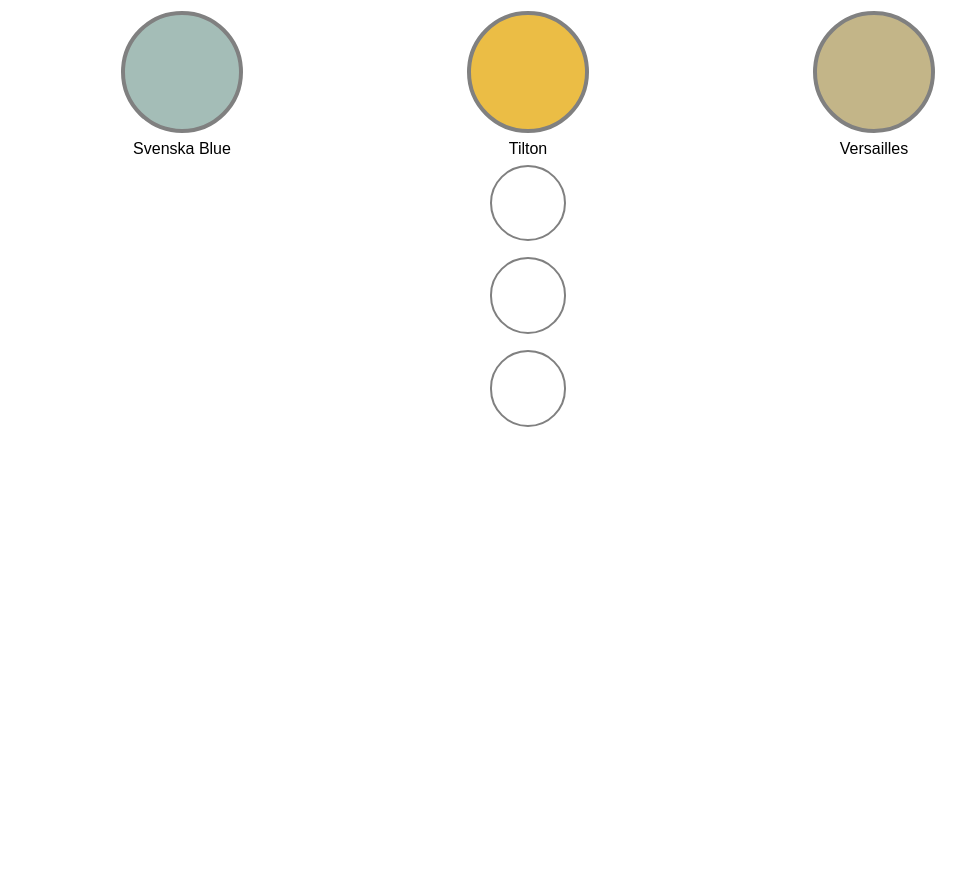
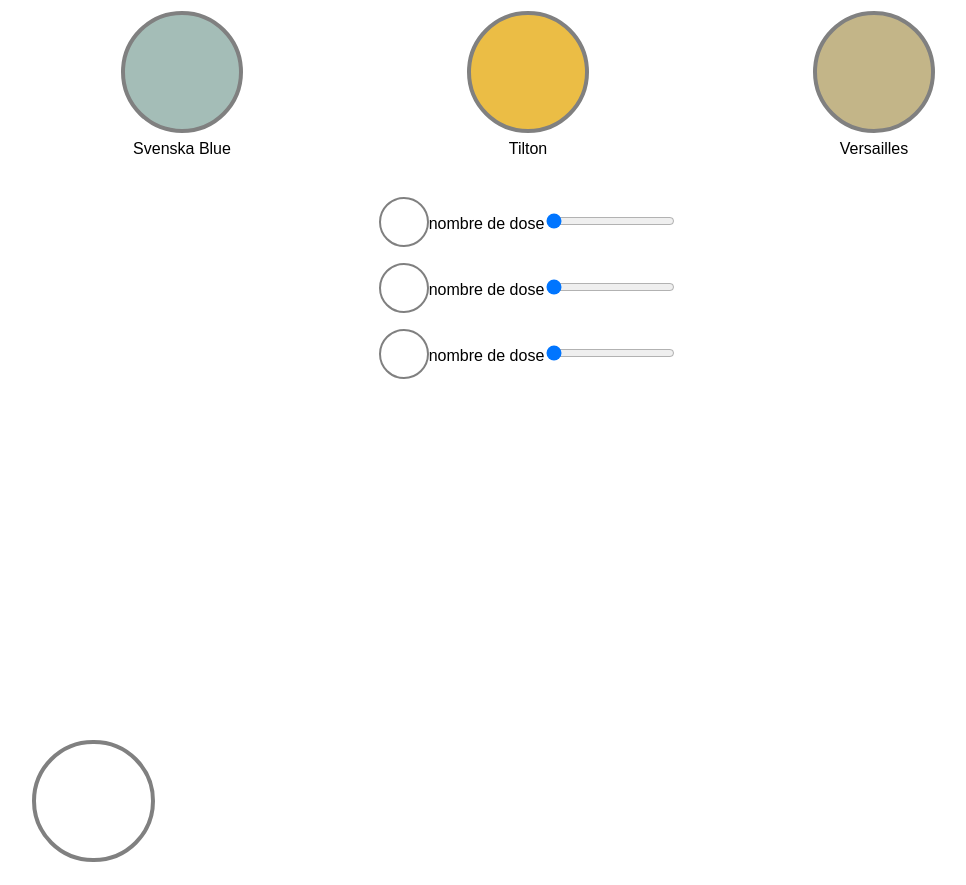
Before and after one commit to mtoulet/AnnySloan-Color-Mixer, a React app: page / in a window 1280 px wide. Shown: the part 1204-2089 px from the top of the page, without its empty margins (112-1078 px from the left). Before the commit the page ends 1639 px from the top, so only its background shows below. Built offline with nearby package versions, Linux system fonts and the light colour scheme.

Commit message:
c'est un tableaugit add .!

```diff
--- a/src/components/ColorBlender/index.js
+++ b/src/components/ColorBlender/index.js
@@ -8,30 +8,18 @@ import './styles.scss';
 // == Composant
 function ColorBlender() {
   const [color, setColor] = useState({ color1: 'color1', color2: 'color2', color3: 'color3' });
-  const [firstColorDose, setFirstColorDose] = useState(0);
-  const [secondColorDose, setSecondColorDose] = useState(0);
-  const [thirdColorDose, setThirdColorDose] = useState(0);
+  const [colorDose, setColorDose] = useState({ doseColor1: 1, doseColor2: 1, doseColor3: 1 });
 
-  const handleColorClick = (event) => {
-    switch (event.target.className) {
-      case 'color-picker-button-colorDoser1':
-        setFirstColorDose(firstColorDose + 1);
-        break;
-      case 'color-picker-button-colorDoser2':
-        setSecondColorDose(secondColorDose + 1);
-        break;
-      case 'color-picker-button-colorDoser3':
-        setThirdColorDose(thirdColorDose + 1);
-        break;
-      default:
-        break;
-    }
-  };
   return (
     <div className="ColorBlender">
-      <SelectColor2 handleColorClick={handleColorClick} color={color} setColor={setColor} />
-      <MixButton color={color} setColor={setColor} />
-      <MixedColor />
+      <SelectColor2 color={color} setColor={setColor} />
+      <MixButton
+        color={color}
+        setColor={setColor}
+        colorDose={colorDose}
+        setColorDose={setColorDose}
+      />
+      <MixedColor color={color} colorDose={colorDose} />
     </div>
   );
 }
--- a/src/components/MixButton/index.js
+++ b/src/components/MixButton/index.js
@@ -4,18 +4,67 @@ import PropTypes from 'prop-types';
 // recupere les données du stat (color) et yajoute une nouvelle valeur
 // (dose) via un slder par couleur
 
-function MixButton({ color }) {
+function MixButton({ color, colorDose, setColorDose }) {
+  const handleColorDoseChange = (event) => {
+    if (event.target.name === 'slider1') {
+      setColorDose(
+        {
+          doseColor1: event.target.value,
+          doseColor2: colorDose.doseColor2,
+          doseColor3: colorDose.doseColor3,
+        },
+      );
+    }
+    if (event.target.name === 'slider2') {
+      setColorDose(
+        {
+          doseColor1: colorDose.doseColor1,
+          doseColor2: event.target.value,
+          doseColor3: colorDose.doseColor3,
+        },
+      );
+    }
+    if (event.target.name === 'slider3') {
+      setColorDose(
+        {
+          doseColor1: colorDose.doseColor1,
+          doseColor2: colorDose.doseColor2,
+          doseColor3: event.target.value,
+        },
+      );
+    }
+  };
   return (
     <div className="slider-selected-container">
-      <span className="slider-selected" style={{ backgroundColor: color.color1 }} />
-      <span className="slider-selected" style={{ backgroundColor: color.color2 }} />
-      <span className="slider-selected" style={{ backgroundColor: color.color3 }} />
+      <div className="slider">
+        <span className="slider-selected" style={{ backgroundColor: color.color1 }} />
+        <label htmlFor="slider">
+          nombre de dose
+          <input type="range" min="1" max="5" name="slider1" value={colorDose.doseColor1} onChange={handleColorDoseChange} />
+        </label>
+      </div>
+      <div className="slider">
+        <span className="slider-selected" style={{ backgroundColor: color.color2 }} />
+        <label htmlFor="slider">
+          nombre de dose
+          <input type="range" min="1" max="5" name="slider2" value={colorDose.doseColor2} onChange={handleColorDoseChange} />
+        </label>
+      </div>
+      <div className="slider">
+        <span className="slider-selected" style={{ backgroundColor: color.color3 }} />
+        <label htmlFor="slider">
+          nombre de dose
+          <input type="range" min="1" max="5" name="slider3" value={colorDose.doseColor3} onChange={handleColorDoseChange} />
+        </label>
+      </div>
     </div>
   );
 }
 
 MixButton.propTypes = {
   color: PropTypes.object.isRequired,
+  colorDose: PropTypes.object.isRequired,
+  setColorDose: PropTypes.func.isRequired,
 };
 
 export default MixButton;
--- a/src/components/MixButton/styles.scss
+++ b/src/components/MixButton/styles.scss
@@ -1,16 +1,23 @@
+
 .slider-selected-container{
   display: flex;
   flex-direction: column;
-  justify-content: space-between;
   align-items: center;
-  width: 15%;
+  width: 50%;
   aspect-ratio: 1/1;
-  margin: auto;
+  margin: 2rem auto;
 
 }
+
+.slider {
+  display: flex;
+  align-items: center;
+  justify-content: center;
+}
+
 .slider-selected {
    aspect-ratio: 1/1;
-   height: 50%;
+   height: 50px;
    margin: .5rem auto;
    border-radius: 50%;
    border: solid 2px gray;
--- a/src/components/MixedColor/index.js
+++ b/src/components/MixedColor/index.js
@@ -1,21 +1,66 @@
 import './styles.scss';
 import PropTypes from 'prop-types';
 
-const testcolor = 'rgb(48,71,79)';
+function MixedColor(
+  { color, colorDose },
+) {
+  const rawRgb1 = color.color1.match(/\d+/g);
+  const rawRgb2 = color.color2.match(/\d+/g);
+  const rawRgb3 = color.color3.match(/\d+/g);
+  let red;
+  let green;
+  let blue;
+  const totalDose = Number(colorDose.doseColor1)
+   + Number(colorDose.doseColor2)
+   + Number(colorDose.doseColor3);
+  if (rawRgb1[0] !== '1' && rawRgb2[0] !== '2' && rawRgb3[0] !== '3') {
+    console.log('on a 3 couleurs');
+    red = Math.floor((
+      (Number(rawRgb1[0]) * colorDose.doseColor1)
+    + (Number(rawRgb2[0]) * colorDose.doseColor2)
+    + Number(+rawRgb3[0] * colorDose.doseColor3)) / totalDose);
+    green = Math.floor((
+      (Number(+rawRgb1[1]) * colorDose.doseColor1)
+    + Number(+rawRgb2[1] * colorDose.doseColor2)
+    + Number(+rawRgb3[1] * colorDose.doseColor3)) / totalDose);
+    blue = Math.floor((
+      (Number(rawRgb1[2]) * colorDose.doseColor1)
+    + Number(+rawRgb2[2] * colorDose.doseColor2)
+    + Number(+rawRgb3[2] * colorDose.doseColor3)) / totalDose);
+  }
+  else if (rawRgb1[0] !== '1' && rawRgb2[0] !== '2') {
+    console.log('on a 2 couleurs');
+    red = Math.floor((
+      (Number(rawRgb1[0]) * colorDose.doseColor1)
+    + (Number(rawRgb2[0]) * colorDose.doseColor2)) / totalDose);
+    green = Math.floor((
+      (Number(+rawRgb1[1]) * colorDose.doseColor1)
+    + Number(+rawRgb2[1] * colorDose.doseColor2)) / totalDose);
+    blue = Math.floor((
+      (Number(rawRgb1[2]) * colorDose.doseColor1)
+    + Number(+rawRgb2[2] * colorDose.doseColor2)) / totalDose);
+  }
+  else if (rawRgb1[0] !== '1') {
+    console.log('ntm');
+    red = Math.floor(Number(rawRgb1[0]));
+    green = Math.floor(Number(+rawRgb1[1]));
+    blue = Math.floor(Number(rawRgb1[2]));
+  }
 
-function MixedColor(
-  { color },
-) {
-  const style = {
-    backgroundColor: testcolor,
-  };
+  const result = `rgb(${red}, ${green}, ${blue})`;
+  console.log(`red : ${red} green : ${green} blue : ${blue}`);
+  console.log(`result final ${result}`);
+  console.log(rawRgb1);
+  console.log(rawRgb2);
+  console.log(rawRgb3);
   return (
-    <div className="color-picker color" style={style}>
-      {color !== 'Select a Color' && <p>{color}</p>}
+    <div className="result">
+      <div className="result-color" style={{ backgroundColor: result }} />
     </div>
   );
 }
 MixedColor.propTypes = {
-  color: PropTypes.string.isRequired,
+  color: PropTypes.object.isRequired,
+  colorDose: PropTypes.object.isRequired,
 };
 export default MixedColor;
--- a/src/components/MixedColor/styles.scss
+++ b/src/components/MixedColor/styles.scss
@@ -0,0 +1,15 @@
+.result{
+display: flex;
+flex-direction: column;
+justify-content: space-between;
+align-items: center;
+width: 15%;
+aspect-ratio: 1/1;
+
+  &-color {
+    aspect-ratio: 1/1;
+    height: 80%;
+    margin: .5rem auto;
+    border-radius: 50%;
+    border: solid 4px gray;}
+}
--- a/src/components/SelectColor2/index.js
+++ b/src/components/SelectColor2/index.js
@@ -11,7 +11,6 @@ function SelectColors(
 ) {
   // rempli le state avec les couleurs selectionnées grace aux cliques (3 couleur max)
   const handleClickColor = (event) => {
-    console.log('jentre dans le switch', event.target.style.backgroundColor);
     if (color.color1 === 'color1') {
       setColor({ color1: event.target.style.backgroundColor, color2: color.color2, color3: color.color3 });
     }
```
